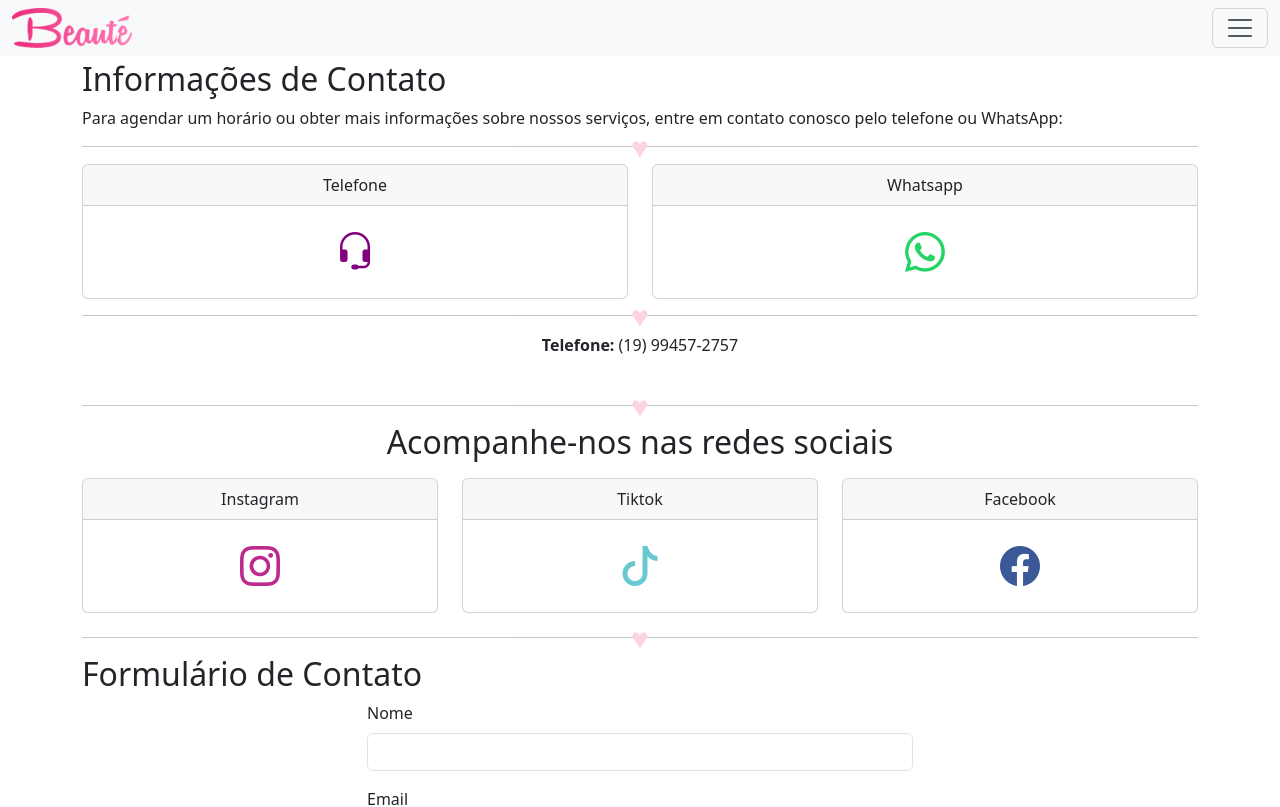
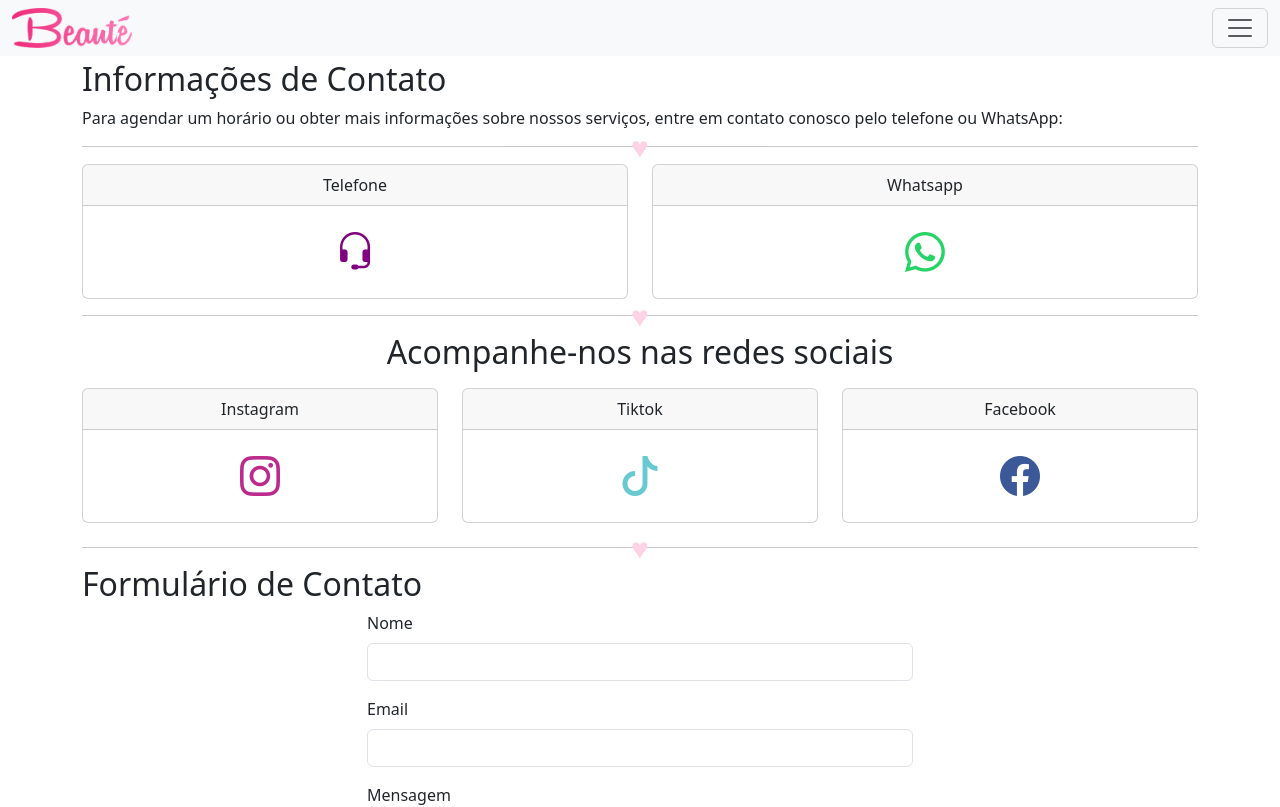
Before and after one commit to rflpsz/beaute, an Angular app: page /contato in a window 1280 px wide. Shown: the top 807 px of the page. Built offline with nearby package versions, Linux system fonts and the light colour scheme.

Commit message:
fixed contact page

```diff
--- a/src/app/pages/contact/contact.component.html
+++ b/src/app/pages/contact/contact.component.html
@@ -1,7 +1,7 @@
 <div class="container mt-5">
 
     <!-- Seção de Informações de Contato -->
-    <section id="contact-info" class="mb-5">
+    <section id="contact-info">
         <h2>Informações de Contato</h2>
         <p>Para agendar um horário ou obter mais informações sobre nossos serviços, entre em contato conosco pelo telefone ou WhatsApp:</p>
         <hr>
@@ -23,8 +23,6 @@
                 </div>
             </div>
         </div>
-        <hr>
-        <p class="text-center mt-2"><strong>Telefone:</strong> (19) 99457-2757</p>
     </section>
 
     <!-- redes sociais -->
```
